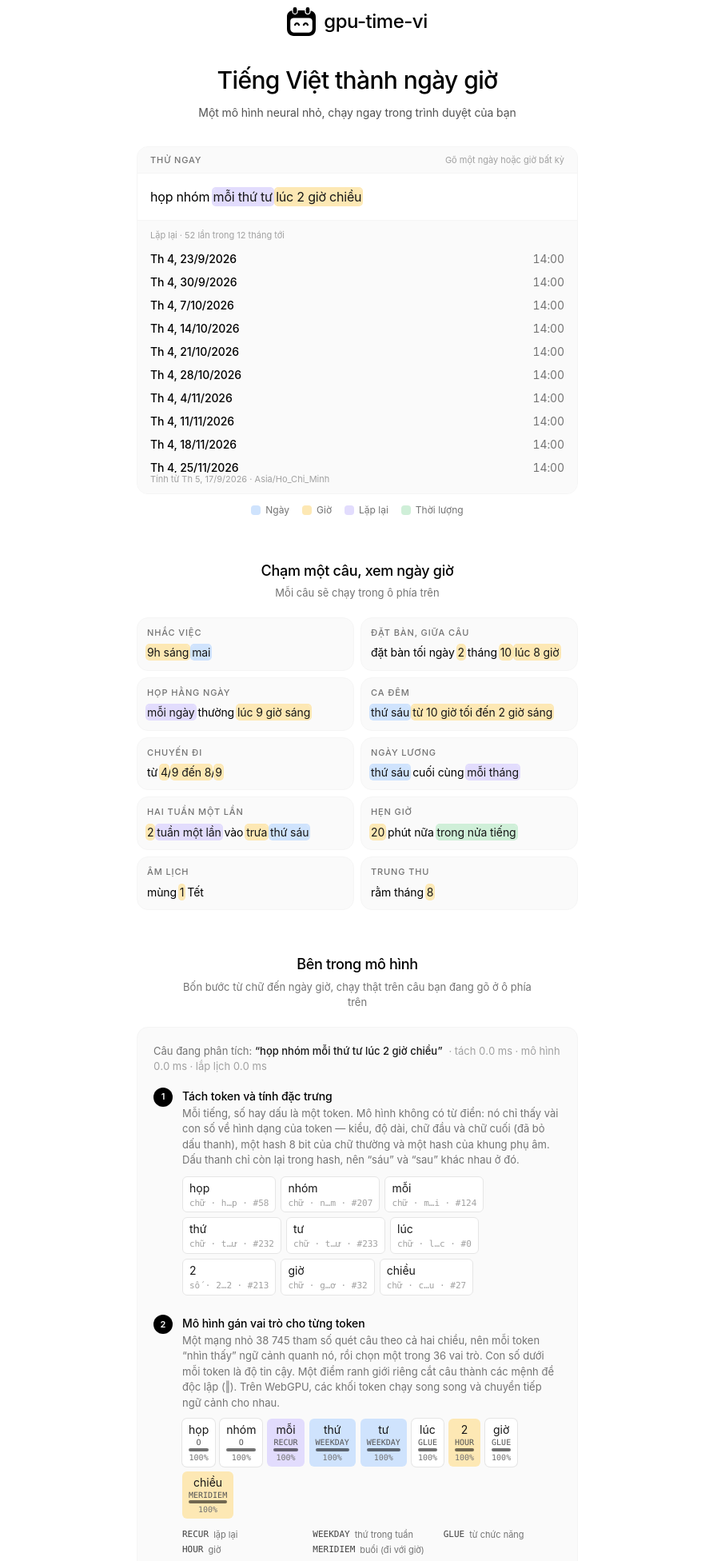
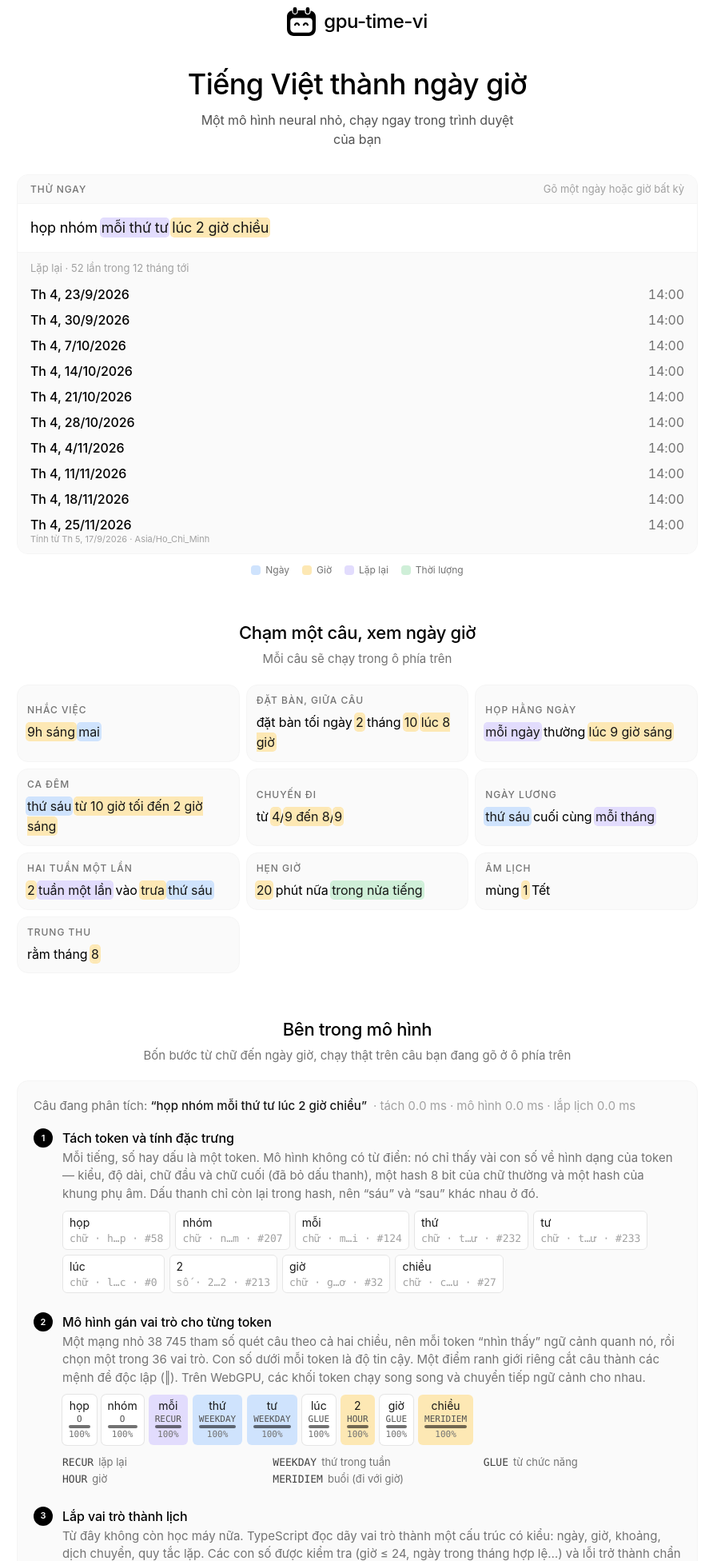
Before and after one commit to hunghg255/gpu-time-vi, an Astro site in the folder apps/website/: page / in a window 1280 px wide. Shown: the part 45-1997 px from the top of the page at 80% size, without its empty margins (193-1080 px from the left). Built offline with nearby package versions, Linux system fonts and the light colour scheme; Astro itself is replaced by a stand-in of ours.

Commit message:
style(website): wider page and larger type

```diff
--- a/apps/website/src/components/Code.astro
+++ b/apps/website/src/components/Code.astro
@@ -2,7 +2,7 @@
 import { example } from '../lib/demo';
 import { Mark } from './Mark';
 ---
-<div class="overflow-x-auto scrollbar-none rounded-box bg-neutral-900 p-4 font-mono text-[12.5px] leading-[1.7] text-neutral-300">
+<div class="overflow-x-auto scrollbar-none rounded-box bg-neutral-900 p-4 font-mono text-[14px] leading-[1.7] text-neutral-300">
   <pre class="w-max"><span class="text-neutral-500">$</span> npm install gpu-time-vi
 
 <span class="text-violet-300">import</span> {'{'} parse {'}'} <span class="text-violet-300">from</span> <span class="text-emerald-300">"gpu-time-vi"</span>;
--- a/apps/website/src/components/Demo.tsx
+++ b/apps/website/src/components/Demo.tsx
@@ -102,7 +102,7 @@ export function Demo({ initial }: { initial: Formatted }) {
           <span className="text-label font-medium uppercase text-neutral-500">
             Thử ngay
           </span>
-          <span className="text-[11px] text-neutral-400">
+          <span className="text-[13px] text-neutral-400">
             Gõ một ngày hoặc giờ bất kỳ
           </span>
         </div>
@@ -120,7 +120,7 @@ export function Demo({ initial }: { initial: Formatted }) {
               id="demo-highlight"
               ref={layer}
               aria-hidden="true"
-              className="pointer-events-none absolute inset-y-0 left-0 right-0 m-0 select-none overflow-hidden whitespace-pre border-0 p-4 font-sans text-base leading-6.5 tracking-[-0.2px]"
+              className="pointer-events-none absolute inset-y-0 left-0 right-0 m-0 select-none overflow-hidden whitespace-pre border-0 p-4 font-sans text-lg leading-7 tracking-[-0.2px]"
             >
               <Mark text={text} />
             </div>
@@ -139,7 +139,7 @@ export function Demo({ initial }: { initial: Formatted }) {
                 if (layer.current && input.current)
                   layer.current.scrollLeft = input.current.scrollLeft;
               }}
-              className="relative m-0 w-full border-0 bg-transparent p-4 font-sans text-base leading-6.5 tracking-[-0.2px] text-transparent caret-black outline-none focus-visible:outline-none"
+              className="relative m-0 w-full border-0 bg-transparent p-4 font-sans text-lg leading-7 tracking-[-0.2px] text-transparent caret-black outline-none focus-visible:outline-none"
             />
           </div>
         </form>
@@ -154,13 +154,13 @@ export function Demo({ initial }: { initial: Formatted }) {
           >
             <p
               id="demo-status"
-              className="px-4 pt-2.5 text-[11px] text-neutral-400"
+              className="px-4 pt-2.5 text-[13px] text-neutral-400"
             >
               {result.status}
             </p>
             <ul
               id="demo-dates"
-              className="max-h-72 overflow-y-auto overscroll-contain px-4 py-1.5 text-body"
+              className="max-h-80 overflow-y-auto overscroll-contain px-4 py-1.5 text-body"
             >
               {result.rows.map((row, index) => (
                 <li
--- a/apps/website/src/components/Examples.tsx
+++ b/apps/website/src/components/Examples.tsx
@@ -3,7 +3,7 @@ import { Mark } from "./Mark";
 
 export function Examples() {
   return (
-    <ul className="grid gap-2 sm:grid-cols-2">
+    <ul className="grid gap-2 sm:grid-cols-2 lg:grid-cols-3">
       {examples.map((item) => (
         <li key={item.text}>
           <button
@@ -19,7 +19,7 @@ export function Examples() {
             <span className="block text-label font-medium uppercase text-neutral-500">
               {item.use}
             </span>
-            <span className="mt-1.5 block text-sm leading-[1.6] tracking-[-0.1px]">
+            <span className="mt-1.5 block text-base leading-[1.6] tracking-[-0.1px]">
               <Mark text={item.text} />
             </span>
           </button>
--- a/apps/website/src/components/Pipeline.tsx
+++ b/apps/website/src/components/Pipeline.tsx
@@ -241,7 +241,7 @@ export function Pipeline() {
               return (
                 <li
                   key={index}
-                  className="rounded-md border border-neutral-200 bg-white px-2 py-1 font-mono text-[11px] leading-tight"
+                  className="rounded-md border border-neutral-200 bg-white px-2 py-1 font-mono text-[13px] leading-tight"
                   title={`kiểu ${shape.kind} · độ dài bucket ${shape.length} · đầu “${shape.first}” · cuối “${shape.last}” · hash ${shape.hash} · khung phụ âm ${shape.skeleton}`}
                 >
                   <span className="block font-sans text-sm text-neutral-900">
@@ -280,7 +280,7 @@ export function Pipeline() {
                     <span className="block text-sm text-neutral-900">
                       {token.text}
                     </span>
-                    <span className="block font-mono text-[10px] leading-tight text-neutral-600">
+                    <span className="block font-mono text-[11px] leading-tight text-neutral-600">
                       {token.label}
                     </span>
                     <span className="block h-1 w-full overflow-hidden rounded bg-black/10">
@@ -289,7 +289,7 @@ export function Pipeline() {
                         style={{ width: `${Math.round(token.score * 100)}%` }}
                       />
                     </span>
-                    <span className="block font-mono text-[10px] text-neutral-500">
+                    <span className="block font-mono text-[11px] text-neutral-500">
                       {Math.round(token.score * 100)}%
                     </span>
                   </span>
@@ -298,7 +298,7 @@ export function Pipeline() {
             })}
           </ul>
           {rolesUsed.length > 0 && (
-            <dl className="mt-3 grid grid-cols-2 gap-x-4 gap-y-0.5 text-[11px] text-neutral-500 sm:grid-cols-3">
+            <dl className="mt-3 grid grid-cols-2 gap-x-4 gap-y-0.5 text-[13px] text-neutral-500 sm:grid-cols-3">
               {rolesUsed.map((label) => (
                 <div key={label} className="flex gap-1.5">
                   <dt className="font-mono text-neutral-700">{label}</dt>
@@ -317,11 +317,11 @@ export function Pipeline() {
           {parsed?.expressions.length ? (
             parsed.expressions.map((expression, index) => (
               <div key={index} className="mb-2 last:mb-0">
-                <pre className="overflow-x-auto rounded-md bg-neutral-900 p-3 font-mono text-[11px] leading-[1.6] text-neutral-200">
+                <pre className="overflow-x-auto rounded-md bg-neutral-900 p-3 font-mono text-[12.5px] leading-[1.6] text-neutral-200">
                   {JSON.stringify(expression.schedule, null, 2)}
                 </pre>
                 {expression.diagnostics.map((diagnostic, position) => (
-                  <p key={position} className="mt-1 text-[11px] text-amber-700">
+                  <p key={position} className="mt-1 text-[13px] text-amber-700">
                     {diagnostic.code}: {diagnostic.message}
                   </p>
                 ))}
@@ -340,7 +340,7 @@ export function Pipeline() {
           note="Chỉ ở bước cuối mới cần biết “bây giờ” là lúc nào và múi giờ nào. Ngày tương đối, thứ, DST, âm lịch (tính theo lịch Việt Nam, UTC+7) và giới hạn số lần đều được giải bằng số học lịch chính xác, không phải bằng mô hình."
         >
           {resolved?.occurrences.length ? (
-            <ul className="space-y-1 font-mono text-[12px]">
+            <ul className="space-y-1 font-mono text-[13px]">
               {resolved.occurrences.map((occurrence, index) => (
                 <li key={index} className="text-neutral-800">
                   {occurrence.start}
--- a/apps/website/src/pages/index.astro
+++ b/apps/website/src/pages/index.astro
@@ -58,12 +58,12 @@ const canonical = new URL(Astro.url.pathname, Astro.site);
     })} />
   </head>
   <body class="m-0 bg-white font-sans text-black antialiased [&_a]:[text-underline-offset:4px]">
-    <main class="mx-auto max-w-[600px] px-6 py-12 [&_h1]:text-balance [&_h2]:text-balance [&_h2]:text-center">
+    <main class="mx-auto max-w-[900px] px-6 py-12 text-[17px] [&_h1]:text-balance [&_h2]:text-balance [&_h2]:text-center">
       <header class="text-center">
         <a href="/" aria-label="Trang chủ gpu-time-vi" class="inline-flex h-12 items-center gap-2.5 text-2xl font-medium tracking-[-0.5px] no-underline [&_svg]:size-9">
           <Logo />gpu-time-vi
         </a>
-        <h1 class="mt-8 text-3xl font-medium leading-[1.15] tracking-[-0.6px]">Tiếng Việt thành ngày giờ</h1>
+        <h1 class="mt-8 text-4xl font-medium leading-[1.15] tracking-[-0.6px]">Tiếng Việt thành ngày giờ</h1>
         <p class="mx-auto mt-3 max-w-[420px] text-body text-neutral-600">Một mô hình neural nhỏ, chạy ngay trong trình duyệt của bạn</p>
       </header>
 
--- a/apps/website/src/styles/global.css
+++ b/apps/website/src/styles/global.css
@@ -10,17 +10,17 @@
   --color-repeat: #e2dcfd;
   --color-duration: #cfefd8;
 
-  --text-label: 0.6875rem;
+  --text-label: 0.75rem;
   --text-label--letter-spacing: 0.08em;
-  --text-note: 0.8125rem;
-  --text-heading: 1.125rem;
+  --text-note: 0.9375rem;
+  --text-heading: 1.375rem;
   --text-heading--line-height: 1.35;
   --text-heading--letter-spacing: -0.32px;
-  --text-body: 0.875rem;
+  --text-body: 1rem;
   --text-body--line-height: 1.5;
   --text-body--letter-spacing: -0.1px;
 
-  --container-note: 440px;
+  --container-note: 620px;
 }
 
 ::selection {
```
